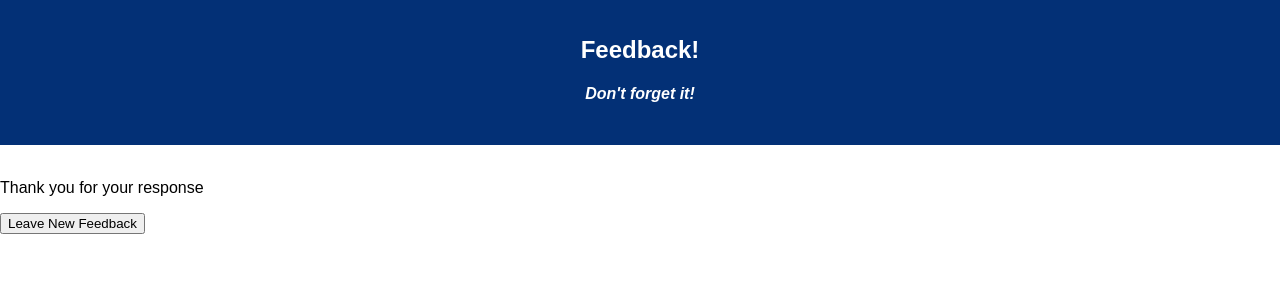
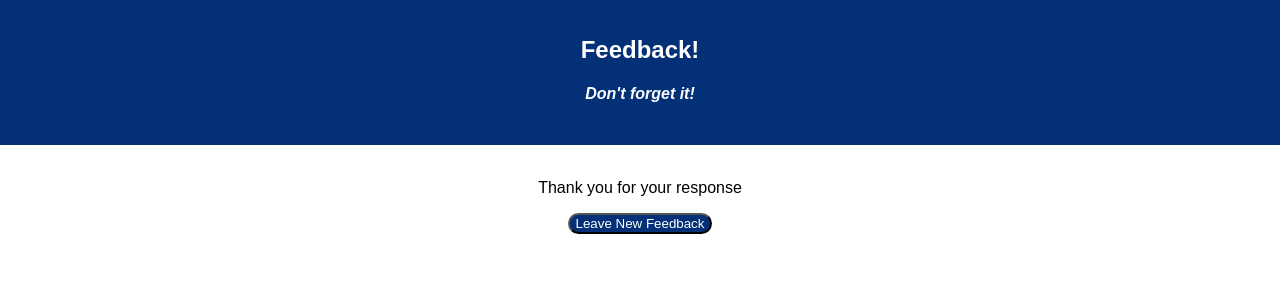
Before and after one commit to s-mahler/redux-feedback-loop, a React (Create React App) app: page /#/success in a window 1280 px wide. Shown: the top 300 px of the page. Built offline with nearby package versions, Linux system fonts and the light colour scheme.

Commit message:
beginning of syling components

```diff
--- a/src/components/App/App.css
+++ b/src/components/App/App.css
@@ -16,3 +16,13 @@
 .App-intro {
   font-size: large;
 }
+
+.form {
+  text-align: center;
+}
+
+button {
+  border-radius: 20px;
+  background-color: #033076;
+  color: white;
+}
--- a/src/components/App/App.js
+++ b/src/components/App/App.js
@@ -1,5 +1,5 @@
 import React, { Component } from 'react';
-import axios from 'axios';
+// import axios from 'axios';
 import './App.css';
 import Feeling from '../Feeling/Feeling';
 import {HashRouter as Router, Route} from 'react-router-dom';
--- a/src/components/Comments/Comments.js
+++ b/src/components/Comments/Comments.js
@@ -20,11 +20,11 @@ class Comments extends Component {
 
     render () {
         return (
-            <>
-            <p>Any additional comments?</p>
-            <input onChange={this.handleChange} type="text" placeholder="Additional comments"/>
-            <button onClick={this.handleSubmit}>NEXT</button>
-            </>
+            <div className="form">
+                <p>Any additional comments?</p>
+                <input onChange={this.handleChange} type="text" placeholder="Additional comments"/>
+                <button onClick={this.handleSubmit}>NEXT</button>
+            </div>
 
         )
     }
--- a/src/components/Feeling/Feeling.js
+++ b/src/components/Feeling/Feeling.js
@@ -24,11 +24,11 @@ class Feeling extends Component {
 
     render () {
         return (
-            <>
-            <p>How are you feeling today?</p>
-            <input onChange={this.handleChange} type="number" placeholder="1 - 5"/>
-            <button onClick={this.handleSubmit}>NEXT</button>
-            </>
+            <div className="form">
+                <p>How are you feeling today?</p>
+                <input onChange={this.handleChange} type="number" placeholder="1 - 5"/>
+                <button onClick={this.handleSubmit}>NEXT</button>
+            </div>
         )
     }
 }
--- a/src/components/Review/Review.js
+++ b/src/components/Review/Review.js
@@ -15,15 +15,15 @@ class Review extends Component {
 
     render () {
         return (
-            <>
-            <p>REVIEW</p>
+            <div className="form">
+            <p>Review your submissions</p>
             <div>
                 {Object.keys(this.props.reduxStore.feedbackReducer).map((key, index) => {
                     return <div key={index}>{key}: {this.props.reduxStore.feedbackReducer[key]}</div>;
                 })}
             </div>
             <button onClick={this.handleSubmit}>SUBMIT</button>
-            </>
+            </div>
         )
     }
 }
--- a/src/components/Success/Success.js
+++ b/src/components/Success/Success.js
@@ -9,10 +9,10 @@ class Supported extends Component {
 
     render () {
         return (
-            <>
-            <p>Thank you for your response</p>
-            <button onClick={this.handleSubmit}>Leave New Feedback</button>
-            </>
+            <div className="form">
+                <p>Thank you for your response</p>
+                <button onClick={this.handleSubmit}>Leave New Feedback</button>
+            </div>
 
         )
     }
--- a/src/components/Supported/Supported.js
+++ b/src/components/Supported/Supported.js
@@ -23,11 +23,11 @@ class Supported extends Component {
 
     render () {
         return (
-            <>
-            <p>Do you feel supported?</p>
-            <input onChange={this.handleChange} type="number" placeholder="1 - 5"/>
-            <button onClick={this.handleSubmit}>NEXT</button>
-            </>
+            <div className="form">
+                <p>Do you feel supported?</p>
+                <input onChange={this.handleChange} type="number" placeholder="1 - 5"/>
+                <button onClick={this.handleSubmit}>NEXT</button>
+            </div>
 
         )
     }
--- a/src/components/Understanding/Understanding.js
+++ b/src/components/Understanding/Understanding.js
@@ -23,11 +23,11 @@ class Understanding extends Component {
 
     render () {
         return (
-            <>
-            <p>Did ya understand it?</p>
-            <input onChange={this.handleChange} type="number" placeholder="1 - 5"/>
-            <button onClick={this.handleSubmit}>NEXT</button>
-            </>
+            <div className="form">
+                <p>Did you understand the material?</p>
+                <input onChange={this.handleChange} type="number" placeholder="1 - 5"/>
+                <button onClick={this.handleSubmit}>NEXT</button>
+            </div>
 
         )
     }
```
